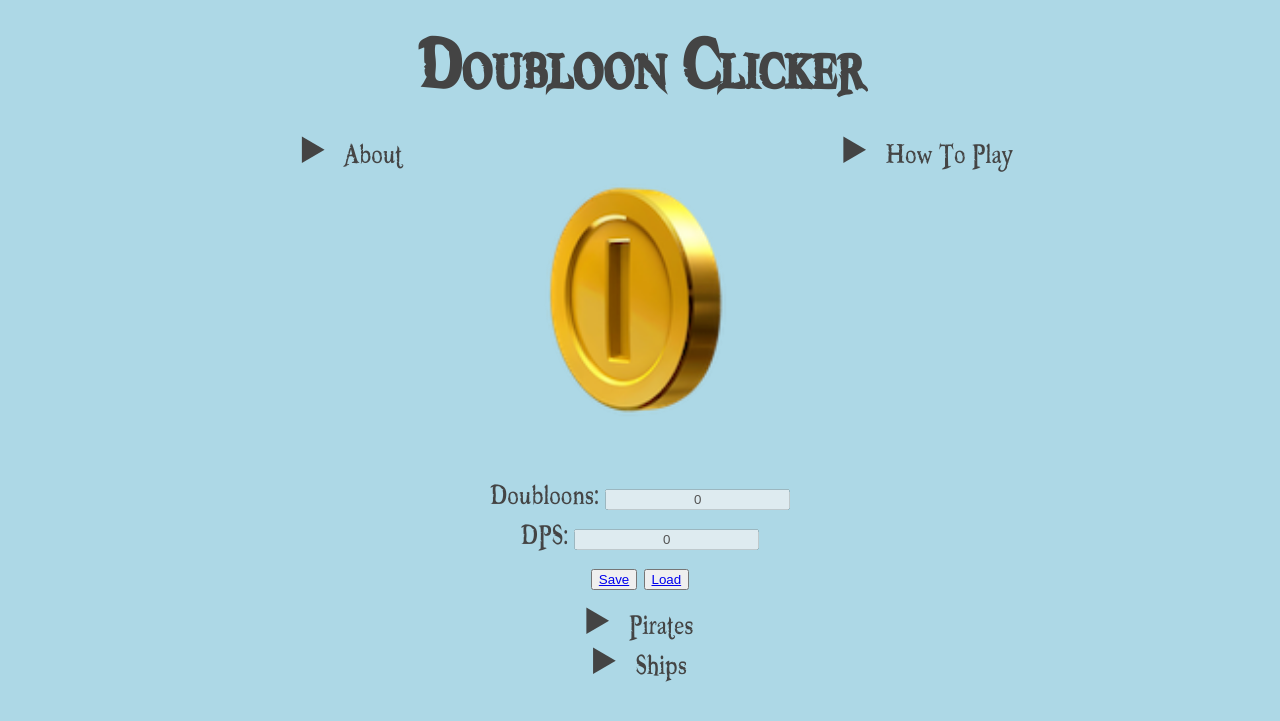
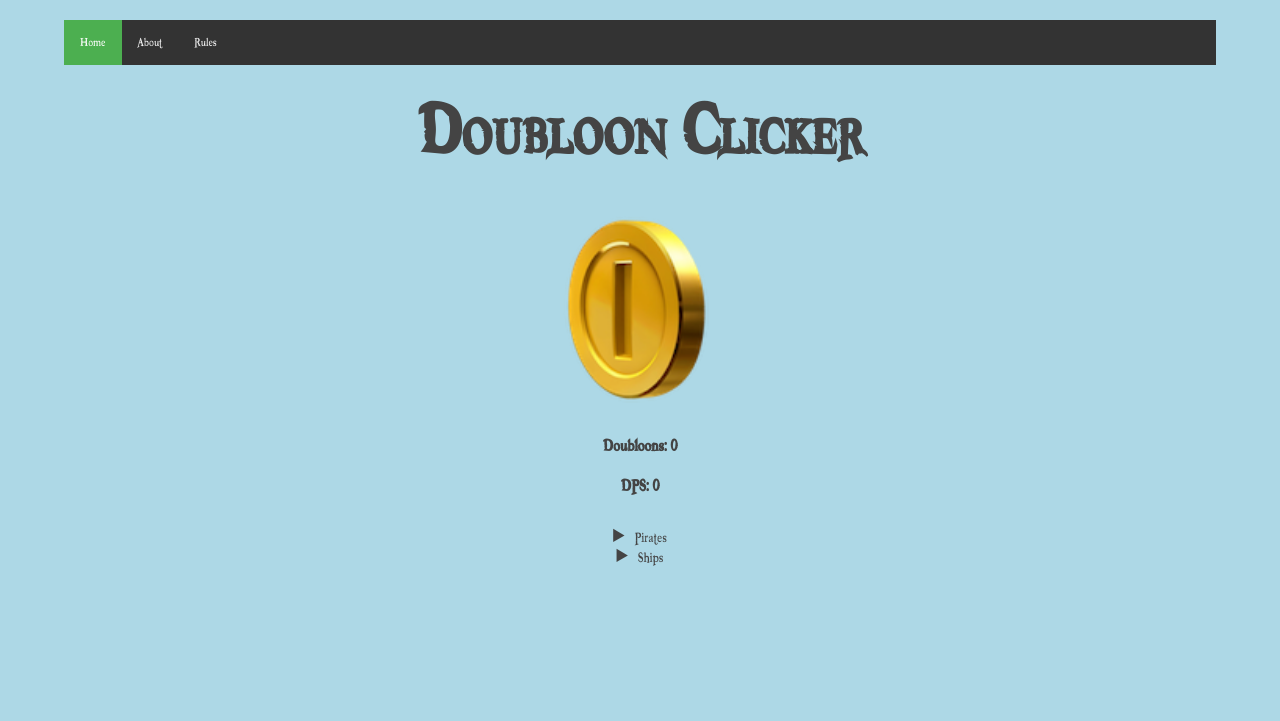
Before and after one commit to MichaelSault/ClickerGame, a PHP site: page / in a window 1280 px wide. Shown: the top 721 px of the page. Run offline with PHP 8.4, Linux system fonts and the light colour scheme.

Commit message:
added alien technologies
Done:
-added research
-spaceships now unlock with proper research
-minor css tweaks
-moved about/rules to a separate page

To Do:
-add ship, alienTech and doubloon assets
-add pop up for spaceship win condition
-finalize layout

```diff
--- a/clicker.css
+++ b/clicker.css
@@ -3,10 +3,14 @@ body {
     margin: 20px auto;
     max-width: 90%;
     line-height: 1;
-    font-size: 40px;
+    font-size: 20px;
     color: #444;
     font-family: booter;
     background-color: lightblue;
+}
+
+p{
+    line-height: 0.6;
 }
 
 h1, h2 {
@@ -18,7 +22,7 @@ h1, h2 {
 }
 
 h3 {
-    line-height: 1.2;
+    line-height: .7;
 }
 
 .colcontainer {
@@ -32,7 +36,6 @@ h3 {
     float: left;
     margin: 0;
     width: 25%;
-    font-size: 30px;
 }
 
 .center {
@@ -45,8 +48,9 @@ h3 {
 .colcontainer .twocol {
     float: left;
     margin: 0;
-    width: 50%;
+    width: 40%;
     font-size: 40px;
+
 }
 
 @font-face {
@@ -55,3 +59,69 @@ h3 {
     font-style: normal;
     font-weight: 100;
 }
+
+/* Add a black background color to the top navigation */
+.topnav {
+  background-color: #333;
+  overflow: hidden;
+}
+
+/* Style the links inside the navigation bar */
+.topnav a {
+  float: left;
+  color: #f2f2f2;
+  text-align: center;
+  padding: 14px 16px;
+  text-decoration: none;
+  font-size: 17px;
+}
+
+/* Change the color of links on hover */
+.topnav a:hover {
+  background-color: #ddd;
+  color: black;
+}
+
+/* Add a color to the active/current link */
+.topnav a.active {
+  background-color: #4CAF50;
+  color: white;
+}
+
+/* The Modal (background) */
+.modal {
+  display: none; /* Hidden by default */
+  position: fixed; /* Stay in place */
+  z-index: 1; /* Sit on top */
+  padding-top: 100px; /* Location of the box */
+  left: 0;
+  top: 0;
+  width: 100%; /* Full width */
+  height: 100%; /* Full height */
+  overflow: auto; /* Enable scroll if needed */
+  background-color: rgb(0,0,0); /* Fallback color */
+  background-color: rgba(0,0,0,0.4); /* Black w/ opacity */
+}
+
+/* Modal Content */
+.modal-content {
+  background-color: #fefefe;
+  margin: auto;
+  padding: 20px;
+  border: 1px solid #888;
+  width: 80%;
+}
+
+/* The Close Button */
+.close {
+  color: #aaaaaa;
+  float: right;
+  font-size: 28px;
+  font-weight: bold;
+}
+
+.close:hover,
+.close:focus {
+  color: #000;
+  text-decoration: none;
+  cursor: pointer;
--- a/index.html
+++ b/index.html
@@ -1,6 +1,11 @@
 <!DOCTYPE html>
 
 <html>
+    <div class="topnav">
+        <a class="active">Home</a>
+        <a href="About.html" target="_blank">About</a>
+        <a href="Rules.html" target="_blank">Rules</a>
+    </div>
 	<head>
 		<meta charset="utf-8">
         <meta name="viewport" content="width=device-width, initial-scale=1.0">
@@ -9,34 +14,15 @@
         <script src = "clicker.js"></script>
     </head>
 
-    <body>
+    <body onload="removeSpaceship()">
     	<div id = "top" class = "colcontainer">
     		<h1> Doubloon Clicker </h1>
-            <div id = "about" class = "twocol">
-        		<details>
-        			<summary>About</summary>
-        			This is the first of a number of web based games I want to add to this site.  Inspired by cookie clicker, I figured this would be an easy way to start.
-        		</details>
-            </div>
-            <div id = "rules" class = "twocol">
-        		<details>
-        			<summary>How To Play</summary>
-        			This game plays like a standard <i><b>clicker game</b></i> in that you begin by clicking a button to receive a coin and work your way up to be able to purchase upgrades which will eventually automate the clicking process for you.
-        		</details>
-            </div>
         </div>
 
         <div id = "doubloon" class = "center">
-    		<a href=# onclick="add()"><img src="images/coin.png" width="250px" height="250px"></a>
-    		<br><br>
-    		Doubloons:
-    		<input type= "text" id="doubloons" disabled style= "text-align: center">
-            <br> DPS:
-            <input type= "text" id="dps" disabled style= "text-align: center">
-            <br>
-
-            <button> <a href="#" id="save()"> Save </a></button>
-            <button> <a href="#" id="load()"> Load </a></button>
+    		<a href=# onclick="add()"><img src="images/coin.png" width="200px" height="200px"></a>
+            <h3 id="doubloons"> Doubloons: 0 </h3>
+            <h3 id="dps"> DPS: 0 </h3>
         </div>
 
             <div id = "pirateShop" class="colcontainer">
@@ -44,25 +30,25 @@
                 <summary>Pirates</summary>
                 <div id = "scallywag" class="col">
                     <h3>Hire 1 Scallywag</h3>
-                    <button><a href = "#" onClick="buyScallywags()"><img src="images/Scallywag.png" width="50px" height="60px"></a></button>
+                    <a href = "#" onClick="buyScallywags()"><img src="images/Scallywag.png" width="75px" height="75px"></a>
                     <p id="costScallywags"> 5 Doubloons</p>
                     <p id="ammountScallywags"> You own 0 Scallywags</p>
                 </div>
                 <div id = "pirate" class="col">
                     <h3>Hire 1 Pirate</h3>
-                    <button><a href = "#" onClick="buyPirate()"><img src="images/Pirate.png" width="50px" height="60px"></a></button>
+                    <a href = "#" onClick="buyPirate()"><img src="images/Pirate.png" width="75px" height="75px"></a>
                     <p id="costPirates"> 250 Doubloons</p>
                     <p id="ammountPirates"> You employ 0 Pirates</p>
                 </div>
                 <div id = "fMate" class="col">
                     <h3>Hire 1 First Mate</h3>
-                    <button><a href = "#" onClick="buyFMate()"><img src="images/FirstMate.png" width="50px" height="60px"></a></button>
+                    <a href = "#" onClick="buyFMate()"><img src="images/FirstMate.png" width="75px" height="75px"></a>
                     <p id="costFMates"> 1000 Doubloons</p>
                     <p id="ammountFMates"> You employ 0 First Mates</p>
                 </div>
                 <div id = "captain" class="col">
                     <h3>Hire 1 Captain</h3>
-                    <button><a href = "#" onClick="buyCaptain()"><img src="images/Captain.png" width="50px" height="60px"></a></button>
+                    <a href = "#" onClick="buyCaptain()"><img src="images/Captain.png" width="75px" height="75px"></a>
                     <p id="costCaptains"> 50000 Doubloons</p>
                     <p id="ammountCaptains"> You employ 0 Captains</p>
                 </div>
@@ -73,31 +59,37 @@
                 <summary>Ships</summary>
                 <div id = "sloop" class="col">
                     <h3>Buy 1 Sloop</h3>
-                    <button><a href = "#" onClick="buySloop()"><img src="images/pickaxe.png" width="50px" height="60px"></a></button>
+                    <a href = "#" onClick="buySloop()"><img src="images/Pirate.png" width="75px" height="75px"></a>
                     <p id="costSloops"> 1000000 Doubloons</p>
                     <p id="resourcesSloops">50 Scallywags, 20 Pirates, 10 First Mates, 1 Captains</p>
                     <p id="ammountSloops"> You own 0 Sloops</p>
                 </div>
                 <div id = "brigantine" class="col">
                     <h3>Buy 1 Brigantine</h3>
-                    <button><a href = "#" onClick="buyBrigantine()"><img src="images/pickaxe.png" width="50px" height="60px"></a></button>
+                    <a href = "#" onClick="buyBrigantine()"><img src="images/Pirate.png" width="75px" height="75px"></a>
                     <p id="costBrigantines"> 50000000 Doubloons</p>
                     <p id="resourcesBrigatines">100 Scallywags, 50 Pirates, 10 First Mates, 2 Captains</p>
                     <p id="ammountBrigantines"> You own 0 Brigantines</p>
                 </div>
                 <div id = "galleon" class="col">
                     <h3>Buy 1 Galleon</h3>
-                    <button><a href = "#" onClick="buyGalleon()"><img src="images/pickaxe.png" width="50px" height="60px"></a></button>
+                    <a href = "#" onClick="buyGalleon()"><img src="images/Pirate.png" width="75px" height="75px"></a>
                     <p id="costGalleons"> 1000000000 Doubloons</p>
                     <p id="resourcesGalleons">50 Scallywags, 100 Pirates, 50 First Mates, 5 Captains</p>
                     <p id="ammountGalleons"> You own 0 Galleons</p>
                 </div>
                 <div id = "spaceship" class="col">
                     <h3>Buy 1 Space Ship</h3>
-                    <button><a href = "#" onClick="buySpaceShip()"><img src="images/pickaxe.png" width="50px" height="60px"></a></button>
+                    <a href = "#" onClick="buySpaceShip()"><img src="images/Pirate.png" width="75px" height="75px"> </a>
                     <p id="costSpaceShip"> 1000000000000 Doubloons</p>
-                    <p id="resourcesSpaceShip">200 Scallywags, 200 Pirates, 100 First Mates, 50 Captains, Alien Tech</p>
+                    <p id="resourcesSpaceShip">200 Scallywags, 200 Pirates, 100 First Mates, 50 Captains</p>
                     <p id="ammountSpaceShip"> You own 0 Pirate Space Ships</p>
+                </div>
+                <div id = "alienTech" class="col">
+                    <h3>Research Alien Tech</h3>
+                    <a href = "#" onClick="buyAlienTech()"><img src="images/Pirate.png" width="75px" height="75px"> </a>
+                    <p id="costAlienTech"> 500000000000 Doubloons</p>
+                    Unlocks Pirate Space Ship
                 </div>
                 </details>
             </div>
```
Also changed, not shown: About.html (added, +20 -0 lines), Rules.html (added, +17 -0 lines), clicker.js (+19 -41 lines).
